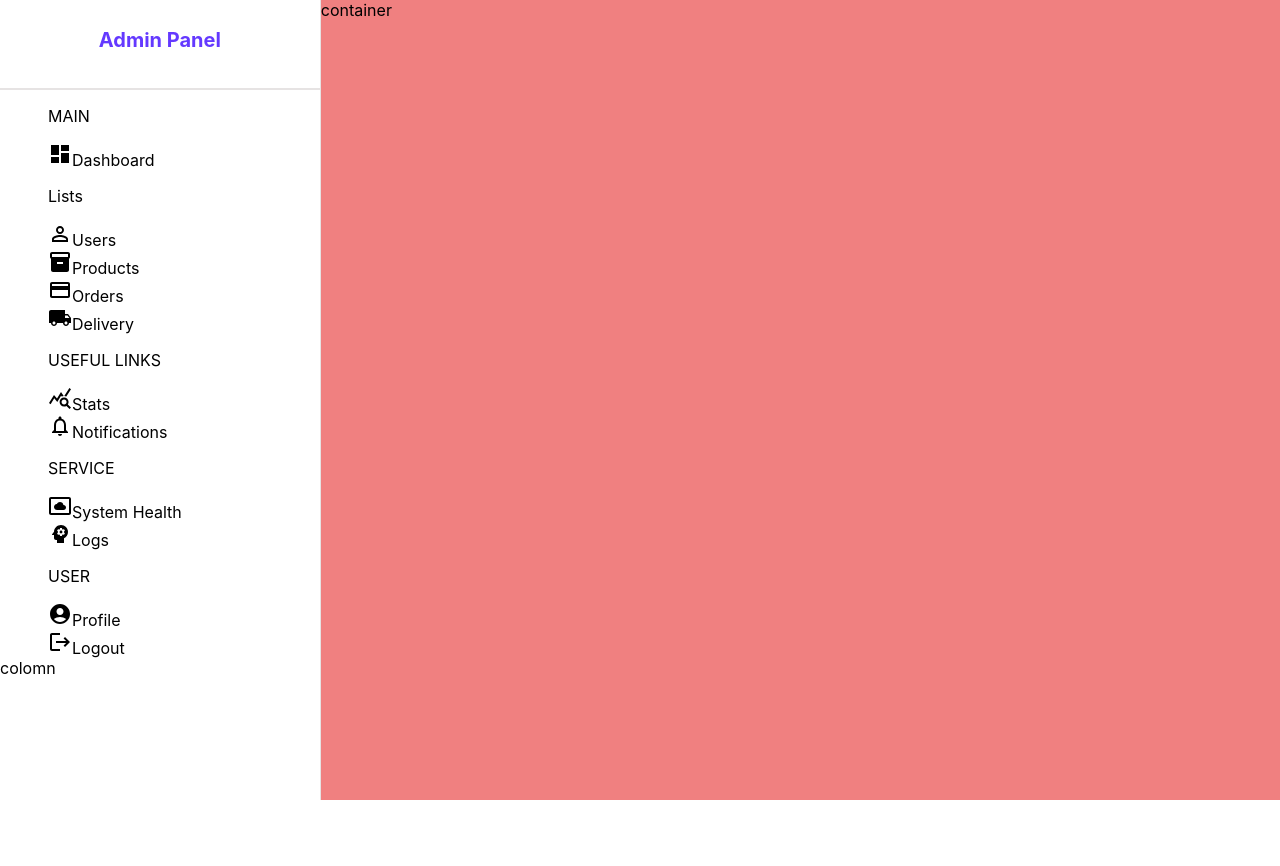
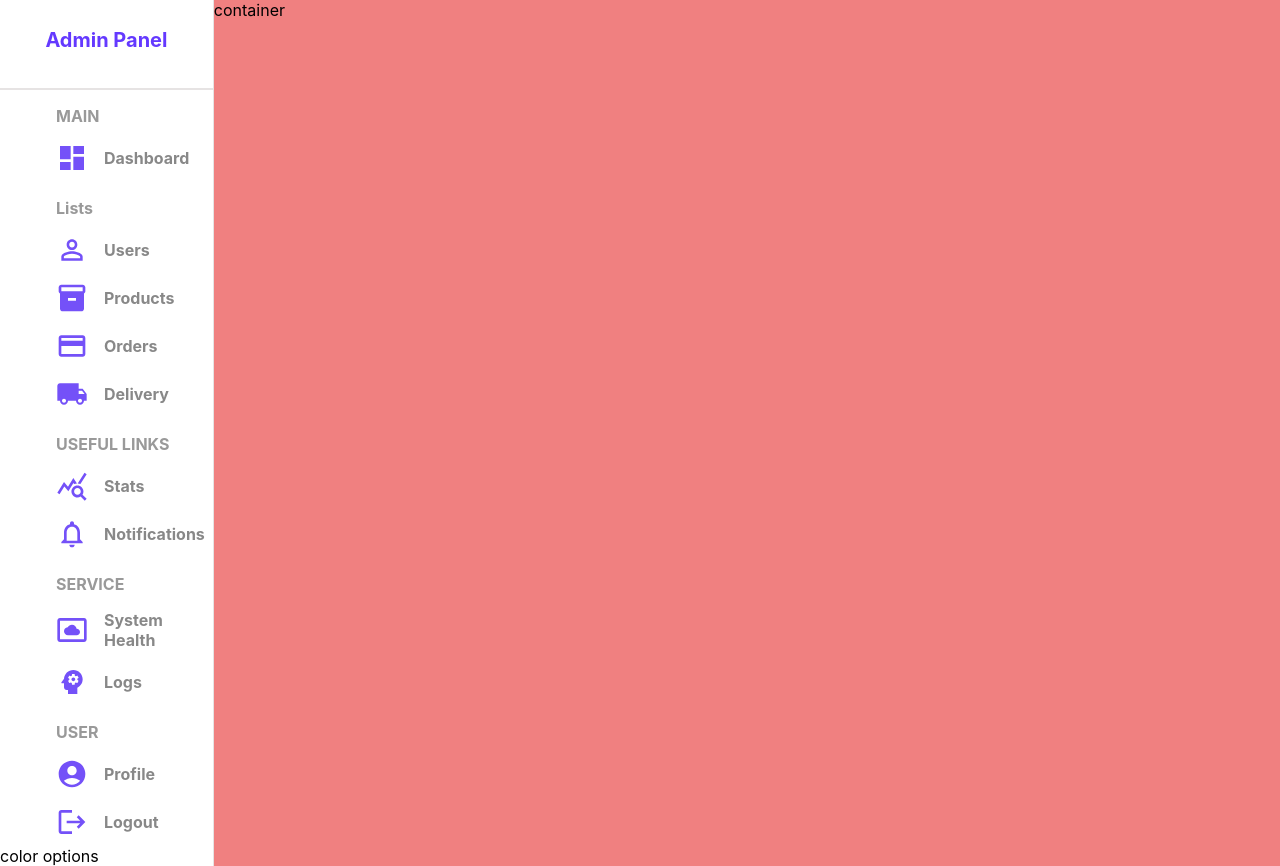
Before and after one commit to KristinaChausheva/react-admin-panel, a React (Create React App) app: page / in a window 1280 px wide. Before the commit the page ends 800 px from the top, so only its background shows below. Built offline with nearby package versions, Linux system fonts and the light colour scheme.

Commit message:
styling sidebar

```diff
--- a/src/components/sidebar/Sidebar.jsx
+++ b/src/components/sidebar/Sidebar.jsx
@@ -71,7 +71,7 @@ function Sidebar() {
           </li>
         </ul>
       </div>
-      <div className="bottom">colomn</div>
+      <div className="bottom">color options</div>
     </div>
   )
 }
--- a/src/components/sidebar/sidebar.scss
+++ b/src/components/sidebar/sidebar.scss
@@ -28,6 +28,38 @@
       list-style: none;
       padding: 0;
       margin: 0;
+
+      .title {
+        font-size: 1em;
+        font-weight: bold;
+        color: #999;
+        margin-top: 1em;
+        margin-bottom: 0.5em;
+        padding-left: 0.5em;
+      }
+
+      li {
+        display: flex;
+        align-items: center;
+        padding: 0.5em;
+        cursor: pointer;
+
+        &:hover {
+          background-color: #ece8ff;
+        }
+
+        .icon {
+          font-size: 2em;
+          color: #7451f8;
+        }
+
+        span {
+          font-size: 1em;
+          font-weight: bold;
+          color: #888;
+          margin-left: 1em;
+        }
+      }
     }
   }
 }
--- a/src/pages/home/home.scss
+++ b/src/pages/home/home.scss
@@ -3,6 +3,6 @@
   flex-direction: row;
   .homeContainer {
     background-color: lightcoral;
-    flex: 3;
+    flex: 6;
   }
 }
```
